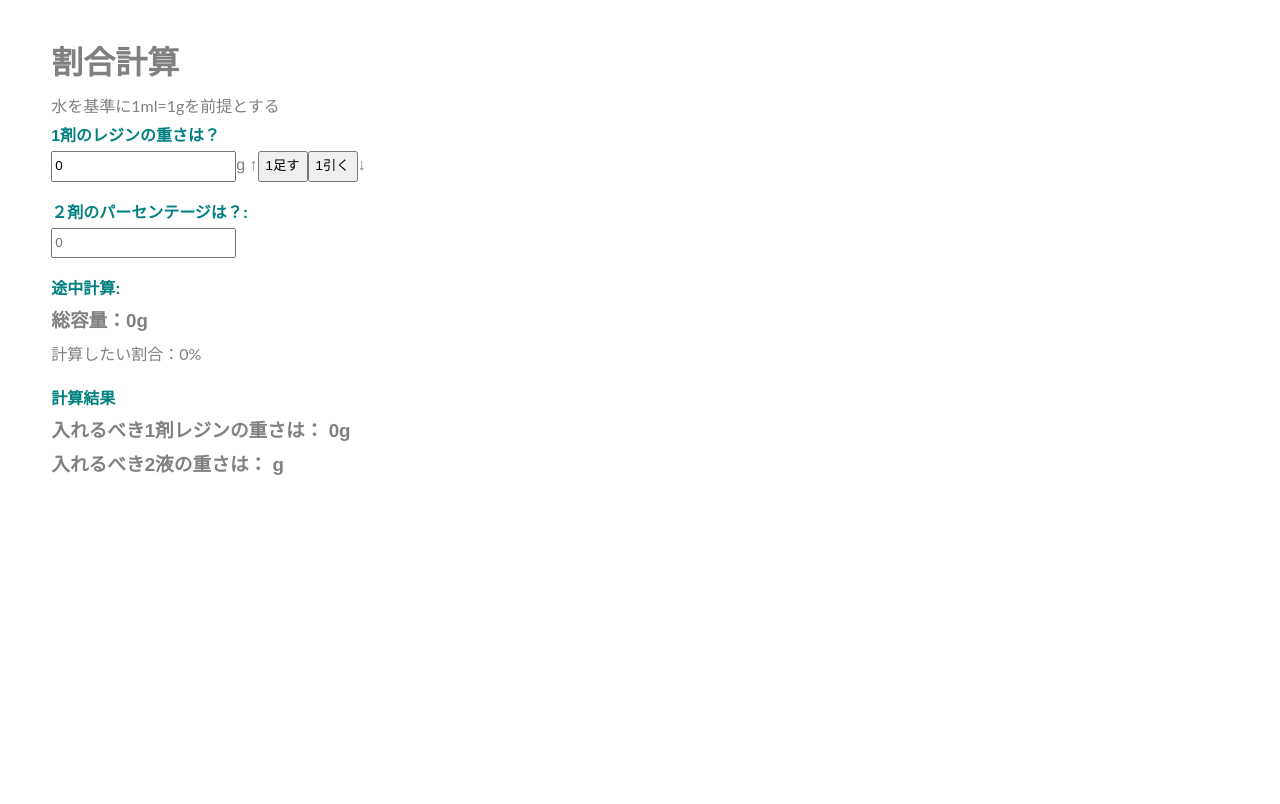
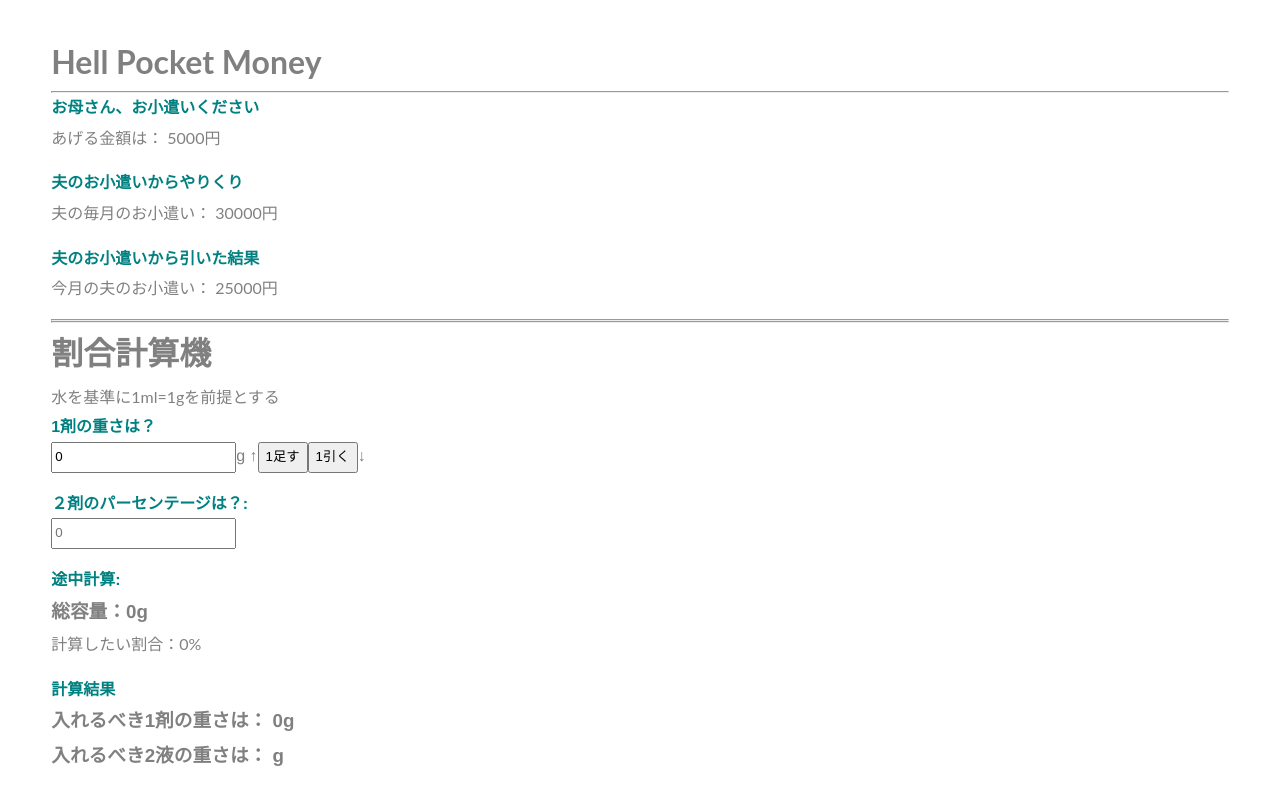
Before and after one commit to BoxPistols/pocket-money-react, a React (Create React App) app: page / in a window 1280 px wide. Shown: the top 804 px of the page. Built offline with nearby package versions, Linux system fonts and the light colour scheme.

Commit message:
3 files modified

```diff
--- a/src/App.js
+++ b/src/App.js
@@ -6,11 +6,12 @@ import './style.css';
 export default function App() {
   return (
     <div>
-      <h1>割合計算</h1>
+      <h1>Hell Pocket Money</h1>
+      <Parents />
+      <hr />
+      <hr />
+      <h1>割合計算機</h1>
       <PerCalc />
-      {/* <hr />
-      <h1>Hell Pocket Money</h1>
-      <Parents /> */}
     </div>
   );
 }
--- a/src/components/PerCalc.js
+++ b/src/components/PerCalc.js
@@ -55,7 +55,7 @@ export const PerCalc = () => {
       {/* 比率 */}
       <p>水を基準に1ml=1gを前提とする</p>
       <section>
-        <h2>1剤のレジンの重さは？</h2>
+        <h2>1剤の重さは？</h2>
         <input
           type="number"
           pattern="\d*"
@@ -91,7 +91,7 @@ export const PerCalc = () => {
       <section>
         <h2>計算結果</h2>
         {/* <h3>入れるべき数値は： {val ? Math.floor(val / calc) : ''}g</h3> */}
-        <h3>入れるべき1剤レジンの重さは： {val}g</h3>
+        <h3>入れるべき1剤の重さは： {val}g</h3>
         <h3>入れるべき2液の重さは： {val ? digitCalc(ratio) : ''}g</h3>
       </section>
       {/* リセット */}
--- a/src/components/money/Parents.jsx
+++ b/src/components/money/Parents.jsx
@@ -10,6 +10,8 @@ export const Parents = () => {
     return x - y;
   };
 
+  const money_result = money_calc(money_f, money_c);
+
   return (
     <div>
       <hr />
@@ -21,7 +23,7 @@ export const Parents = () => {
       </section>
       <section>
         <h2>夫のお小遣いから引いた結果</h2>
-        <p>今月の夫のお小遣い： {money_calc(money_f, money_c)}円</p>
+        <p>今月の夫のお小遣い： {money_result}円</p>
       </section>
     </div>
   );
```
